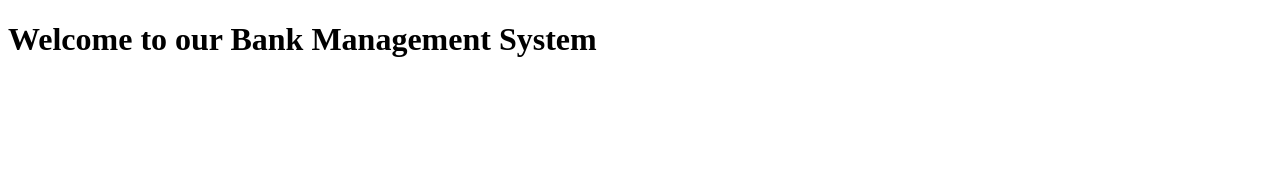
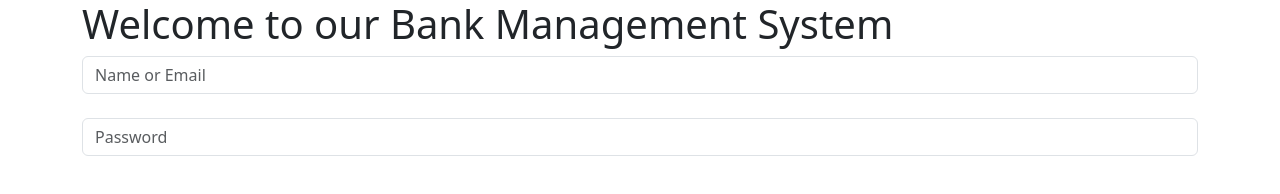
Before and after one commit to shuvo319/bank-deposit, a plain HTML site: page index.html in a window 1280 px wide. Drawn offline with nearby package versions, Linux system fonts and the light colour scheme.

Commit message:
new system update

```diff
--- a/index.html
+++ b/index.html
@@ -4,8 +4,18 @@
     <meta charset="UTF-8">
     <meta name="viewport" content="width=<device-width>, initial-scale=1.0">
     <title>Document</title>
+    <link href="https://cdn.jsdelivr.net/npm/bootstrap@5.3.3/dist/css/bootstrap.min.css" rel="stylesheet" integrity="sha384-QWTKZyjpPEjISv5WaRU9OFeRpok6YctnYmDr5pNlyT2bRjXh0JMhjY6hW+ALEwIH" crossorigin="anonymous">
+    <link rel="stylesheet" href="style.css">
 </head>
 <body>
-    <h1>Welcome to our Bank Management System</h1>
+    <div class="container">
+        <div class="section">
+            <h1 class="center">Welcome to our Bank Management System</h1>
+            <input class="form-control" type="text" name="" id="" placeholder="Name or Email">
+            <br>
+            <input class="form-control" type="password" name="" id="" placeholder="Password">
+        </div>
+    </div>
+
 </body>
 </html>
```
Also changed, not shown: style.css (added).
